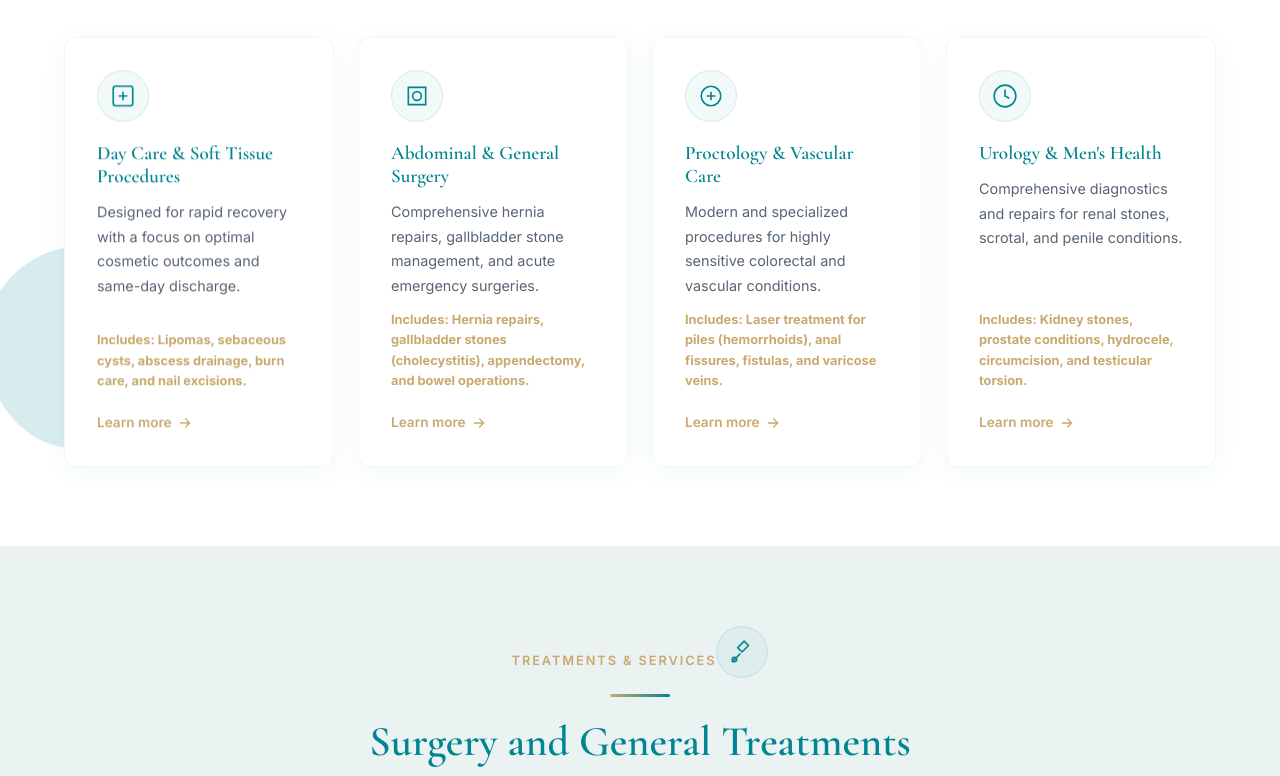
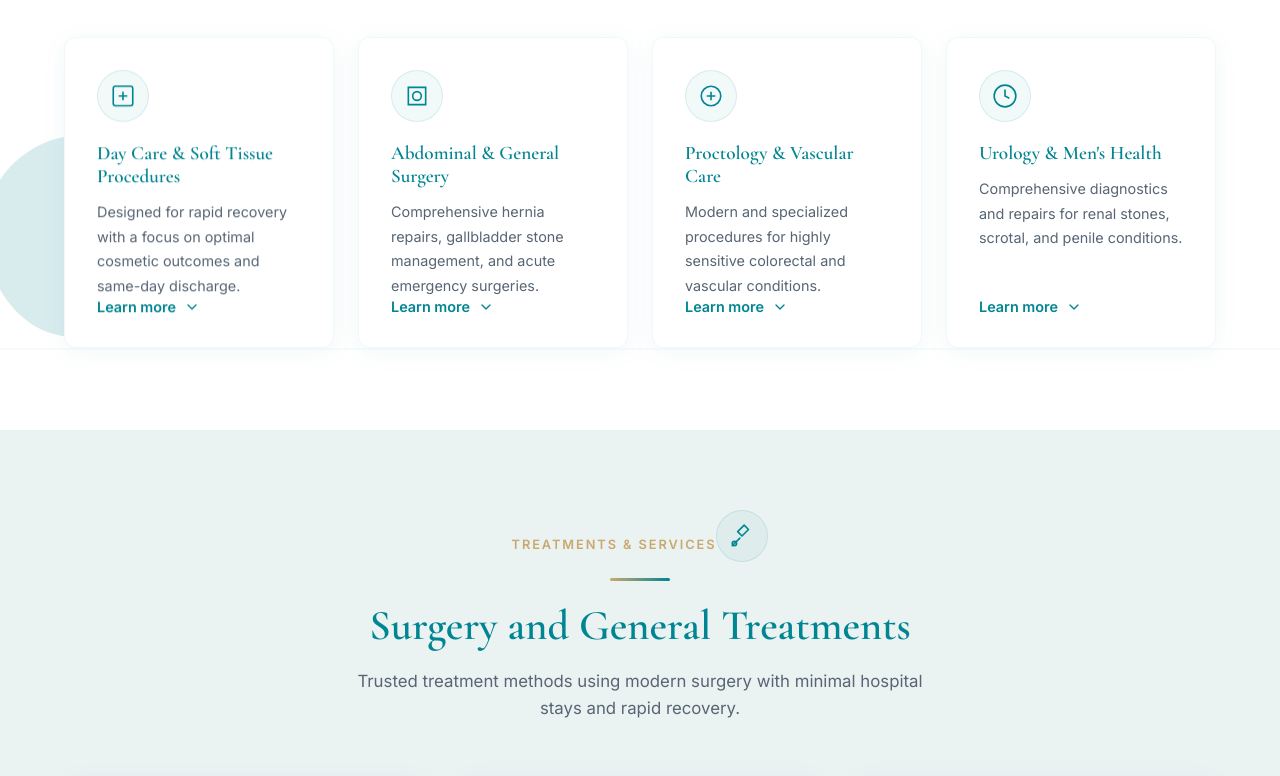
Before and after one commit to s9819809834-cmd/siddhant, a React (Vite) app: page / in a window 1280 px wide. Shown: the part 2529-3305 px from the top of the page. Built offline with nearby package versions, Linux system fonts and the light colour scheme.

Commit message:
feat: initialize main App component with header navigation and scroll reveal logic

```diff
--- a/src/App.jsx
+++ b/src/App.jsx
@@ -355,6 +355,7 @@ const expertiseData = [
     title: 'Day Care & Soft Tissue Procedures',
     desc: 'Designed for rapid recovery with a focus on optimal cosmetic outcomes and same-day discharge.',
     items: 'Lipomas, sebaceous cysts, abscess drainage, burn care, and nail excisions.',
+    extendedDesc: 'Our Day Care Surgery unit focuses on providing high-quality, minimally invasive interventions that allow patients to return home the very same day. We prioritize advanced wound care and precise cosmetic outcomes for minor excisions, ensuring minimal scarring and accelerated healing.',
     iconSvg: (
       <svg width="26" height="26" viewBox="0 0 24 24" fill="none" stroke="currentColor" strokeWidth="1.5">
         <rect x="3" y="3" width="18" height="18" rx="2" />
@@ -366,6 +367,7 @@ const expertiseData = [
     title: 'Abdominal & General Surgery',
     desc: 'Comprehensive hernia repairs, gallbladder stone management, and acute emergency surgeries.',
     items: 'Hernia repairs, gallbladder stones (cholecystitis), appendectomy, and bowel operations.',
+    extendedDesc: 'We offer definitive surgical management for a wide spectrum of abdominal conditions. Utilizing both traditional and advanced laparoscopic approaches, we ensure comprehensive repairs for hernias and effective removal of infected gallbladders with an emphasis on patient safety and long-term recurrence prevention.',
     iconSvg: (
       <svg width="26" height="26" viewBox="0 0 24 24" fill="none" stroke="currentColor" strokeWidth="1.5">
         <path d="M4 4h16v16H4z" />
@@ -377,6 +379,7 @@ const expertiseData = [
     title: 'Proctology & Vascular Care',
     desc: 'Modern and specialized procedures for highly sensitive colorectal and vascular conditions.',
     items: 'Laser treatment for piles (hemorrhoids), anal fissures, fistulas, and varicose veins.',
+    extendedDesc: 'Specializing in delicate proctological and vascular conditions, we leverage cutting-edge laser technology to provide virtually painless treatments for hemorrhoids and fistulas. This modern approach dramatically reduces recovery time, bleeding, and postoperative discomfort compared to traditional methods.',
     iconSvg: (
       <svg width="26" height="26" viewBox="0 0 24 24" fill="none" stroke="currentColor" strokeWidth="1.5">
         <circle cx="12" cy="12" r="9" />
@@ -388,6 +391,7 @@ const expertiseData = [
     title: 'Urology & Men\'s Health',
     desc: 'Comprehensive diagnostics and repairs for renal stones, scrotal, and penile conditions.',
     items: 'Kidney stones, prostate conditions, hydrocele, circumcision, and testicular torsion.',
+    extendedDesc: 'Providing discreet and expert care for urological conditions, from stone management to delicate scrotal surgeries. We focus on preserving function and providing prompt relief for acute issues like torsion, as well as definitive care for hydroceles and prostate-related symptoms.',
     iconSvg: (
       <svg width="26" height="26" viewBox="0 0 24 24" fill="none" stroke="currentColor" strokeWidth="1.5">
         <path d="M12 2a10 10 0 100 20 10 10 0 000-20zM12 6v6l4 2" />
@@ -397,8 +401,48 @@ const expertiseData = [
 ];
 
 function Expertise() {
+  const [selectedExpertise, setSelectedExpertise] = useState(null);
+  const [displayData, setDisplayData] = useState(expertiseData[0]);
+  const [contentHeight, setContentHeight] = useState(0);
+
+  const detailsRef = useRef(null);
+  const contentRef = useRef(null);
+
+  useEffect(() => {
+    if (selectedExpertise !== null && contentRef.current) {
+      // Small delay to ensure content is fully rendered before measuring
+      setTimeout(() => {
+        if (contentRef.current) {
+          setContentHeight(contentRef.current.scrollHeight);
+        }
+      }, 50);
+    } else {
+      setContentHeight(0);
+    }
+  }, [selectedExpertise, displayData]);
+
+  const handleLearnMore = (idx, e) => {
+    e.preventDefault();
+    if (selectedExpertise === idx) {
+      setSelectedExpertise(null);
+    } else {
+      setDisplayData(expertiseData[idx]);
+      setSelectedExpertise(idx);
+
+      // Smooth scroll slightly down after expanding
+      setTimeout(() => {
+        if (detailsRef.current) {
+          const yOffset = -80; // Account for sticky header
+          const element = detailsRef.current;
+          const y = element.getBoundingClientRect().top + window.pageYOffset + yOffset;
+          window.scrollTo({ top: y, behavior: 'smooth' });
+        }
+      }, 50);
+    }
+  };
+
   return (
-    <section className="section" id="expertise">
+    <section className="section" id="expertise" style={{ paddingBottom: selectedExpertise !== null ? '0' : undefined }}>
       <div className="section-decoration section-decoration--left" aria-hidden="true">
         <svg className="section-decoration__blob" viewBox="0 0 200 200" fill="none">
           <path d="M45.5,-52.3C57.8,-40.2 66.5,-24.5 68.9,-7.8C71.3,8.9 67.4,26.6 57.8,39.8C48.2,53 32.9,61.7 16.4,65.8C-0.1,69.9,-17.7,69.4,-32.1,61.8C-46.5,54.2,-57.7,39.5,-63.4,22.8C-69.1,6.1,-69.3,-12.6,-62.1,-28.4C-54.9,-44.2,-40.3,-57.1,-24.2,-62.8C-8.1,-68.5,9.5,-67,24.8,-59.5C40.1,-52,53.2,-38.5 45.5,-52.3Z" transform="translate(100 100)" fill="currentColor"></path>
@@ -423,26 +467,88 @@ function Expertise() {
         <div className="grid-4 expertise-grid">
           {expertiseData.map((item, idx) => (
             <div key={idx} className="scroll-reveal scroll-reveal--fade-up" style={{ transitionDelay: `${idx * 100}ms` }}>
-              <div className="expertise-card card card--premium">
+              <div className="expertise-card card card--premium" style={{ border: selectedExpertise === idx ? '2px solid var(--primary)' : undefined }}>
                 <div className="icon-badge icon-badge--md icon-badge--default expertise-card__icon">
                   {item.iconSvg}
                 </div>
                 <h3>{item.title}</h3>
                 <p>{item.desc}</p>
-                <div style={{ fontSize: '0.8rem', color: 'var(--accent)', marginTop: '0.75rem', fontWeight: 650 }}>
-                  Includes: {item.items}
-                </div>
-                <a href="#treatments" className="expertise-card__link">
-                  Learn more
-                  <svg width="16" height="16" viewBox="0 0 24 24" fill="none" aria-hidden="true">
-                    <path d="M5 12h14M13 6l6 6-6 6" stroke="currentColor" strokeWidth="2" strokeLinecap="round"></path>
+                <button
+                  className="expertise-card__link"
+                  onClick={(e) => handleLearnMore(idx, e)}
+                  style={{ background: 'none', border: 'none', cursor: 'pointer', padding: 0, marginTop: 'auto', display: 'flex', alignItems: 'center', gap: '0.5rem', fontFamily: 'inherit', fontSize: '0.9rem', color: 'var(--primary)', fontWeight: 600 }}
+                  aria-expanded={selectedExpertise === idx}
+                >
+                  {selectedExpertise === idx ? 'Close Details' : 'Learn more'}
+                  <svg width="16" height="16" viewBox="0 0 24 24" fill="none" aria-hidden="true" style={{ transform: selectedExpertise === idx ? 'rotate(180deg)' : 'rotate(0deg)', transition: 'transform 0.3s ease' }}>
+                    <path d="M6 9l6 6 6-6" stroke="currentColor" strokeWidth="2" strokeLinecap="round" strokeLinejoin="round"></path>
                   </svg>
-                </a>
+                </button>
               </div>
             </div>
           ))}
         </div>
       </div>
+
+      {/* Detailed Expertise Section (Slides down below the grid smoothly) */}
+      <div
+        ref={detailsRef}
+        style={{
+          marginTop: selectedExpertise !== null ? '3rem' : '0',
+          height: `${contentHeight}px`,
+          backgroundColor: 'rgba(0, 133, 146, 0.03)',
+          borderTop: selectedExpertise !== null ? '1px solid rgba(0, 133, 146, 0.1)' : '1px solid transparent',
+          borderBottom: selectedExpertise !== null ? '1px solid rgba(0, 133, 146, 0.1)' : '1px solid transparent',
+          transition: 'height 0.5s cubic-bezier(0.4, 0, 0.2, 1), margin-top 0.5s ease',
+          overflow: 'hidden'
+        }}
+      >
+        <div ref={contentRef}>
+          <div
+            style={{
+              opacity: selectedExpertise !== null ? 1 : 0,
+              transform: selectedExpertise !== null ? 'translateY(0)' : 'translateY(-20px)',
+              transition: 'opacity 0.4s ease-out 0.2s, transform 0.4s ease-out 0.2s',
+              padding: '4rem 1rem'
+            }}
+            className="container"
+          >
+              <div style={{ maxWidth: '800px', margin: '0 auto' }}>
+                <div style={{ display: 'flex', alignItems: 'center', gap: '1rem', marginBottom: '1.5rem' }}>
+                  <div className="icon-badge icon-badge--lg icon-badge--default">
+                    {displayData.iconSvg}
+                  </div>
+                  <h3 style={{ fontSize: '2rem', fontFamily: 'var(--font-serif)', color: 'var(--primary)' }}>
+                    {displayData.title}
+                  </h3>
+                </div>
+
+                <p style={{ fontSize: '1.1rem', lineHeight: '1.8', color: 'var(--text-dark)', marginBottom: '2rem' }}>
+                  {displayData.extendedDesc}
+                </p>
+
+                <div className="card" style={{ backgroundColor: 'white', padding: '2rem' }}>
+                  <h4 style={{ color: 'var(--accent)', marginBottom: '1rem', display: 'flex', alignItems: 'center', gap: '0.5rem' }}>
+                    <svg width="20" height="20" viewBox="0 0 24 24" fill="none" stroke="currentColor" strokeWidth="2" strokeLinecap="round" strokeLinejoin="round">
+                      <polyline points="9 11 12 14 22 4"></polyline>
+                      <path d="M21 12v7a2 2 0 0 1-2 2H5a2 2 0 0 1-2-2V5a2 2 0 0 1 2-2h11"></path>
+                    </svg>
+                    Procedures & Treatments Included
+                  </h4>
+                  <p style={{ lineHeight: '1.6', fontSize: '1rem' }}>
+                    {displayData.items}
+                  </p>
+                </div>
+
+                <div style={{ marginTop: '2rem', textAlign: 'center' }}>
+                  <button className="btn btn--outline" onClick={() => setSelectedExpertise(null)}>
+                    Close Detailed View
+                  </button>
+                </div>
+              </div>
+            </div>
+          </div>
+        </div>
     </section>
   );
 }
```
